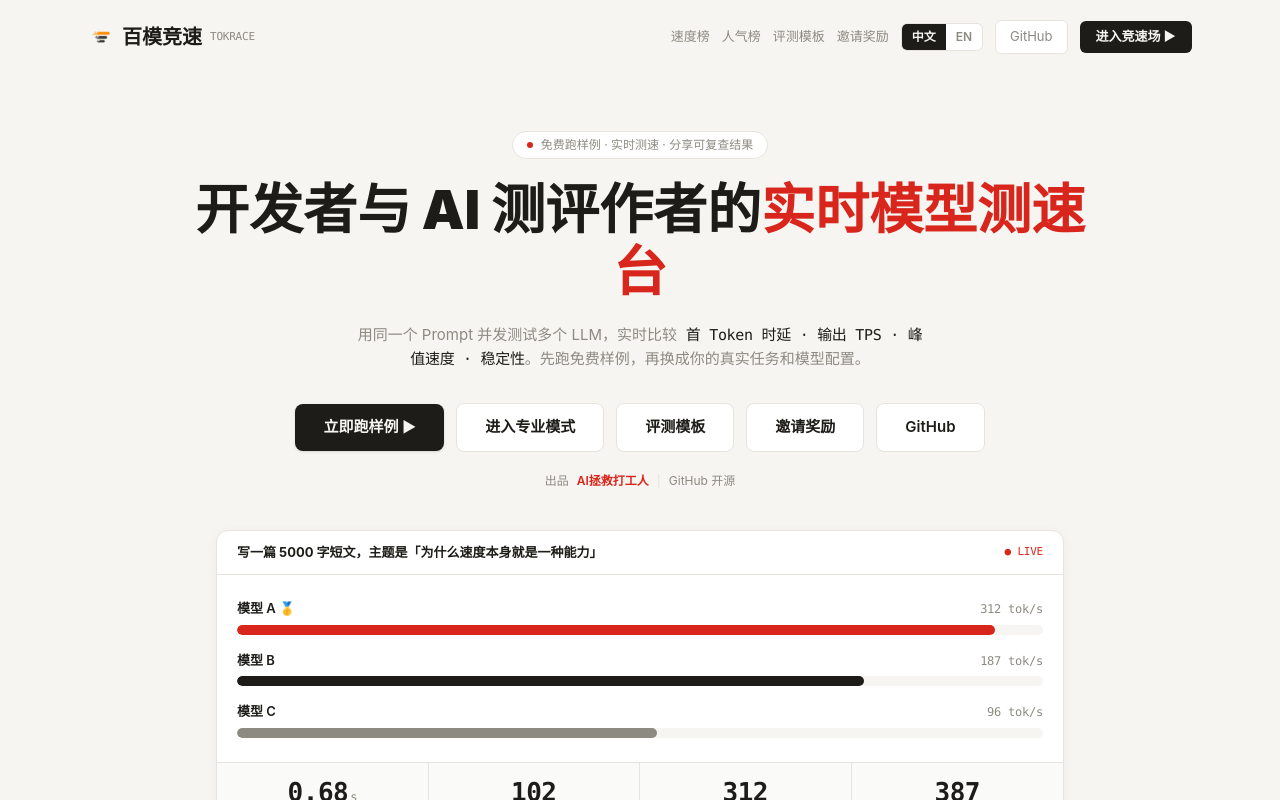
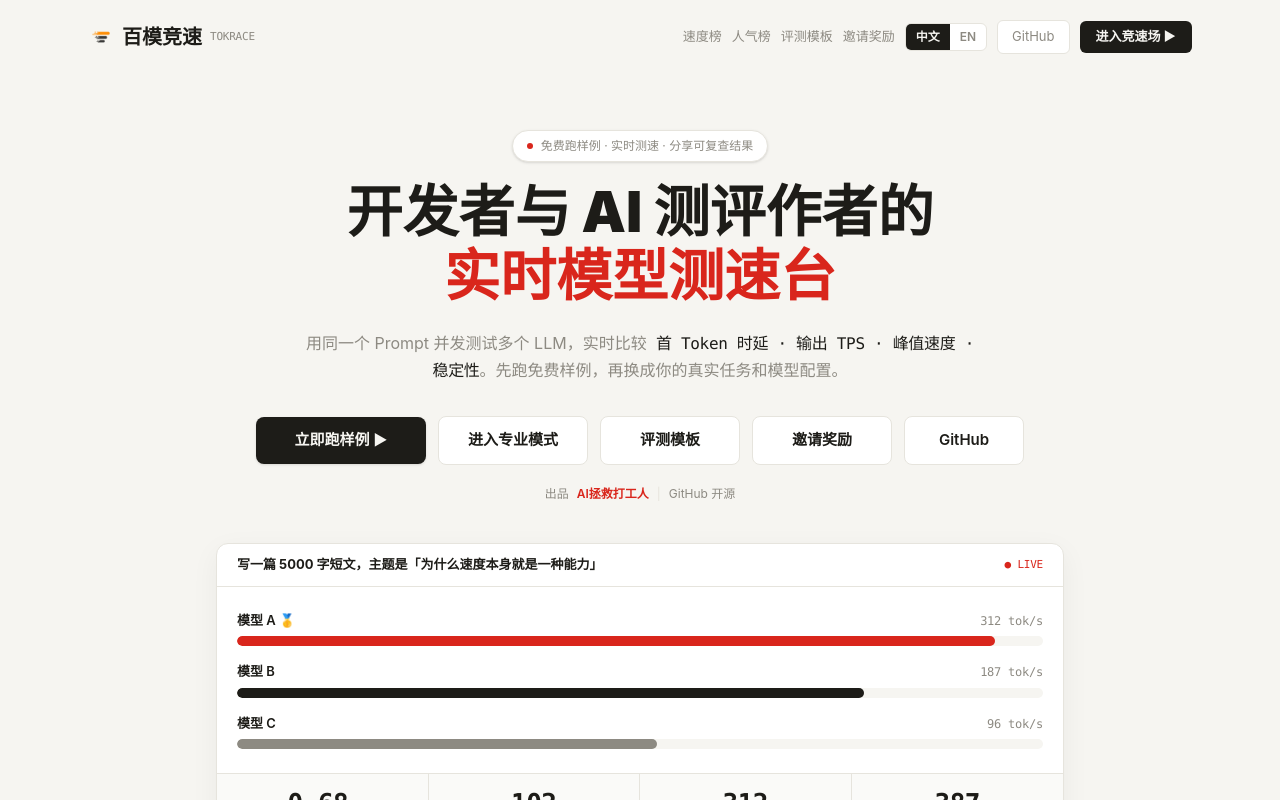
Before and after one commit to twonly/Model-Arena, a Next.js app: page / in a window 1280 px wide. Shown: the top 800 px of the page. Built offline with nearby package versions, Linux system fonts and the light colour scheme; no server answers.

Commit message:
Refine landing hero typography

```diff
--- a/app/page.tsx
+++ b/app/page.tsx
@@ -25,6 +25,9 @@ export default async function Landing() {
   const locale = await getRequestLocale();
   const messages = getMessages(locale);
   const h = (path: string) => localizedPath(path, locale);
+  const heroTitle = `${messages.home.titlePrefix} ${messages.home.titleAccent}`;
+  const heroTitleSize =
+    locale === "zh-CN" ? "text-[32px] sm:text-[56px]" : "text-[27px] sm:text-[56px]";
   const lanes = LANES.map((lane, index) => ({
     ...lane,
     name: messages.home.lanes[index] ?? `Model ${index + 1}`,
@@ -35,8 +38,8 @@ export default async function Landing() {
       <JsonLd data={homeJsonLd(locale)} />
       <div className="min-h-screen">
       {/* 导航 */}
-      <nav className="mx-auto flex max-w-6xl items-center justify-between px-6 py-5">
-        <div className="flex items-center gap-2">
+      <nav className="mx-auto flex max-w-6xl items-center justify-between gap-4 px-5 py-4 sm:px-6 sm:py-5">
+        <div className="flex min-w-0 items-center gap-2">
           {/* eslint-disable-next-line @next/next/no-img-element */}
           <img
             src="/logo.png"
@@ -46,35 +49,35 @@ export default async function Landing() {
             className="shrink-0"
           />
           <span
-            className="text-[20px] font-black"
+            className="shrink-0 whitespace-nowrap text-[18px] font-black sm:text-[20px]"
             style={{ fontFamily: "var(--font-title)" }}
           >
             {messages.home.navBrand}
           </span>
-          <span className="num text-[11px] text-faint">TOKRACE</span>
+          <span className="num hidden text-[11px] text-faint sm:inline">TOKRACE</span>
         </div>
-        <div className="flex items-center gap-3">
+        <div className="flex items-center gap-2.5">
           <Link
             href={h("/stats")}
-            className="text-[13px] text-faint hover:text-ink"
+            className="hidden text-[13px] text-faint hover:text-ink md:inline"
           >
             {messages.common.stats}
           </Link>
           <Link
             href={h("/board")}
-            className="text-[13px] text-faint hover:text-ink"
+            className="hidden text-[13px] text-faint hover:text-ink md:inline"
           >
             {messages.common.board}
           </Link>
           <Link
             href={h("/templates")}
-            className="text-[13px] text-faint hover:text-ink"
+            className="hidden text-[13px] text-faint hover:text-ink md:inline"
           >
             {messages.common.templates}
           </Link>
           <Link
             href={h("/invite")}
-            className="text-[13px] text-faint hover:text-ink"
+            className="hidden text-[13px] text-faint hover:text-ink lg:inline"
           >
             {messages.common.invite}
           </Link>
@@ -83,13 +86,13 @@ export default async function Landing() {
             href={GITHUB}
             target="_blank"
             rel="noopener noreferrer"
-            className="rounded-md border border-line bg-card px-3.5 py-1.5 text-[13px] text-faint hover:text-ink"
+            className="hidden rounded-md border border-line bg-card px-3.5 py-1.5 text-[13px] text-faint hover:text-ink sm:inline-flex"
           >
             GitHub
           </a>
           <Link
             href={h("/arena")}
-            className="rounded-md bg-ink px-4 py-1.5 text-[13px] font-bold text-paper"
+            className="whitespace-nowrap rounded-md bg-ink px-3 py-1.5 text-[12px] font-bold text-paper sm:px-4 sm:text-[13px]"
           >
             {messages.common.startRace} ▶
           </Link>
@@ -97,8 +100,8 @@ export default async function Landing() {
       </nav>
 
       {/* Hero */}
-      <header className="mx-auto max-w-6xl px-6 pt-14 pb-10 text-center">
-        <div className="mb-5 inline-flex items-center gap-2 rounded-full border border-line bg-card px-3.5 py-1 text-[12px] text-faint">
+      <header className="mx-auto max-w-6xl px-5 pt-12 pb-10 text-center sm:px-6 sm:pt-14">
+        <div className="mb-5 inline-flex items-center gap-2 rounded-full border border-line bg-card px-3.5 py-1.5 text-[12px] text-faint shadow-sm">
           <span
             className="inline-block h-1.5 w-1.5 rounded-full"
             style={{ background: "var(--accent)" }}
@@ -106,13 +109,21 @@ export default async function Landing() {
           {messages.home.badge}
         </div>
         <h1
-          className="mx-auto max-w-4xl text-[40px] font-black leading-[1.15] sm:text-[54px]"
+          aria-label={heroTitle}
+          className={`mx-auto max-w-5xl font-black leading-[1.08] ${heroTitleSize}`}
           style={{ fontFamily: "var(--font-title)" }}
         >
-          {messages.home.titlePrefix}
-          <span style={{ color: "var(--accent)" }}>{messages.home.titleAccent}</span>
+          <span className="block [text-wrap:balance]">
+            {messages.home.titlePrefix}
+          </span>
+          <span
+            className="mt-1 block [text-wrap:balance]"
+            style={{ color: "var(--accent)" }}
+          >
+            {messages.home.titleAccent}
+          </span>
         </h1>
-        <p className="mx-auto mt-5 max-w-xl text-[15px] leading-relaxed text-faint">
+        <p className="mx-auto mt-6 max-w-2xl text-[15px] leading-relaxed text-faint sm:text-[16px]">
           {messages.home.leadPrefix}
           <span className="num text-ink">{messages.home.leadMetrics}</span>
           {messages.home.leadSuffix}
@@ -120,25 +131,25 @@ export default async function Landing() {
         <div className="mt-8 flex flex-wrap items-center justify-center gap-3">
           <Link
             href={h("/arena?sample=1")}
-            className="rounded-lg bg-ink px-7 py-3 text-[15px] font-bold text-paper shadow-sm hover:opacity-90"
+            className="inline-flex min-w-[170px] items-center justify-center rounded-lg bg-ink px-7 py-3 text-[15px] font-bold text-paper shadow-sm hover:opacity-90"
           >
             {messages.common.runSample} ▶
           </Link>
           <Link
             href={h("/arena")}
-            className="rounded-lg border border-line bg-card px-7 py-3 text-[15px] font-semibold text-ink hover:border-ink/40"
+            className="inline-flex min-w-[150px] items-center justify-center rounded-lg border border-line bg-card px-6 py-3 text-[15px] font-semibold text-ink hover:border-ink/40"
           >
             {messages.common.professionalMode}
           </Link>
           <Link
             href={h("/templates")}
-            className="rounded-lg border border-line bg-card px-7 py-3 text-[15px] font-semibold text-ink hover:border-ink/40"
+            className="inline-flex min-w-[140px] items-center justify-center rounded-lg border border-line bg-card px-6 py-3 text-[15px] font-semibold text-ink hover:border-ink/40"
           >
             {messages.common.templates}
           </Link>
           <Link
             href={h("/invite")}
-            className="rounded-lg border border-line bg-card px-7 py-3 text-[15px] font-semibold text-ink hover:border-ink/40"
+            className="inline-flex min-w-[140px] items-center justify-center rounded-lg border border-line bg-card px-6 py-3 text-[15px] font-semibold text-ink hover:border-ink/40"
           >
             {messages.common.invite}
           </Link>
@@ -146,7 +157,7 @@ export default async function Landing() {
             href={GITHUB}
             target="_blank"
             rel="noopener noreferrer"
-            className="rounded-lg border border-line bg-card px-7 py-3 text-[15px] font-semibold text-ink hover:border-ink/40"
+            className="inline-flex min-w-[120px] items-center justify-center rounded-lg border border-line bg-card px-6 py-3 text-[15px] font-semibold text-ink hover:border-ink/40"
           >
             GitHub
           </a>
@@ -157,13 +168,13 @@ export default async function Landing() {
       </header>
 
       {/* 赛道演示（纯 CSS 动画） */}
-      <section className="mx-auto max-w-4xl px-6 pb-16">
-        <div className="overflow-hidden rounded-xl border border-line bg-card shadow-[0_2px_12px_rgba(0,0,0,0.04)]">
-          <div className="flex items-center justify-between border-b border-line px-5 py-3">
-            <span className="text-[13px] font-bold">
+      <section className="mx-auto max-w-4xl px-5 pb-16 sm:px-6">
+        <div className="overflow-hidden rounded-xl border border-line bg-card shadow-[0_8px_28px_rgba(0,0,0,0.05)]">
+          <div className="flex items-center justify-between gap-4 border-b border-line px-5 py-3">
+            <span className="text-left text-[13px] font-bold leading-snug">
               {messages.home.demoPrompt}
             </span>
-            <span className="num text-[11px]" style={{ color: "var(--accent)" }}>
+            <span className="num shrink-0 text-[11px]" style={{ color: "var(--accent)" }}>
               {messages.home.live}
             </span>
           </div>
@@ -203,14 +214,17 @@ export default async function Landing() {
             ))}
           </div>
           {/* 指标栏（仿真实卡片） */}
-          <div className="grid grid-cols-4 divide-x divide-line border-t border-line bg-paper/50">
+          <div className="grid grid-cols-2 border-t border-line bg-paper/50 sm:grid-cols-4">
             {[
               ["0.68", "s", messages.home.metrics[0]],
               ["102", "", messages.home.metrics[1]],
               ["312", "", messages.home.metrics[2]],
               ["387", "", messages.home.metrics[3]],
             ].map(([v, unit, label]) => (
-              <div key={label} className="flex flex-col items-center gap-1 py-4">
+              <div
+                key={label}
+                className="flex flex-col items-center gap-1 border-line py-4 odd:border-r sm:border-r sm:last:border-r-0"
+              >
                 <div className="num text-[26px] font-bold leading-none">
                   {v}
                   {unit && (
```
